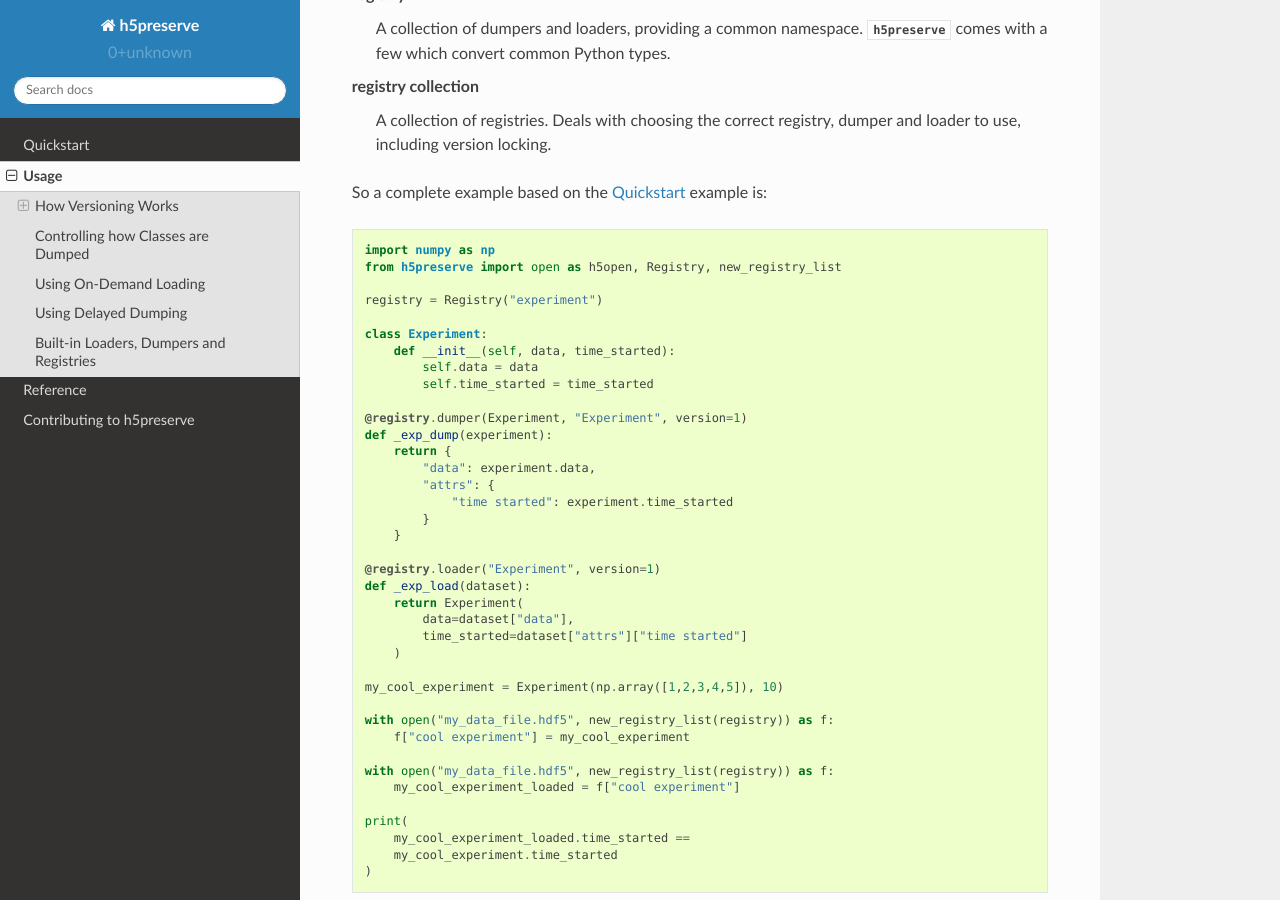
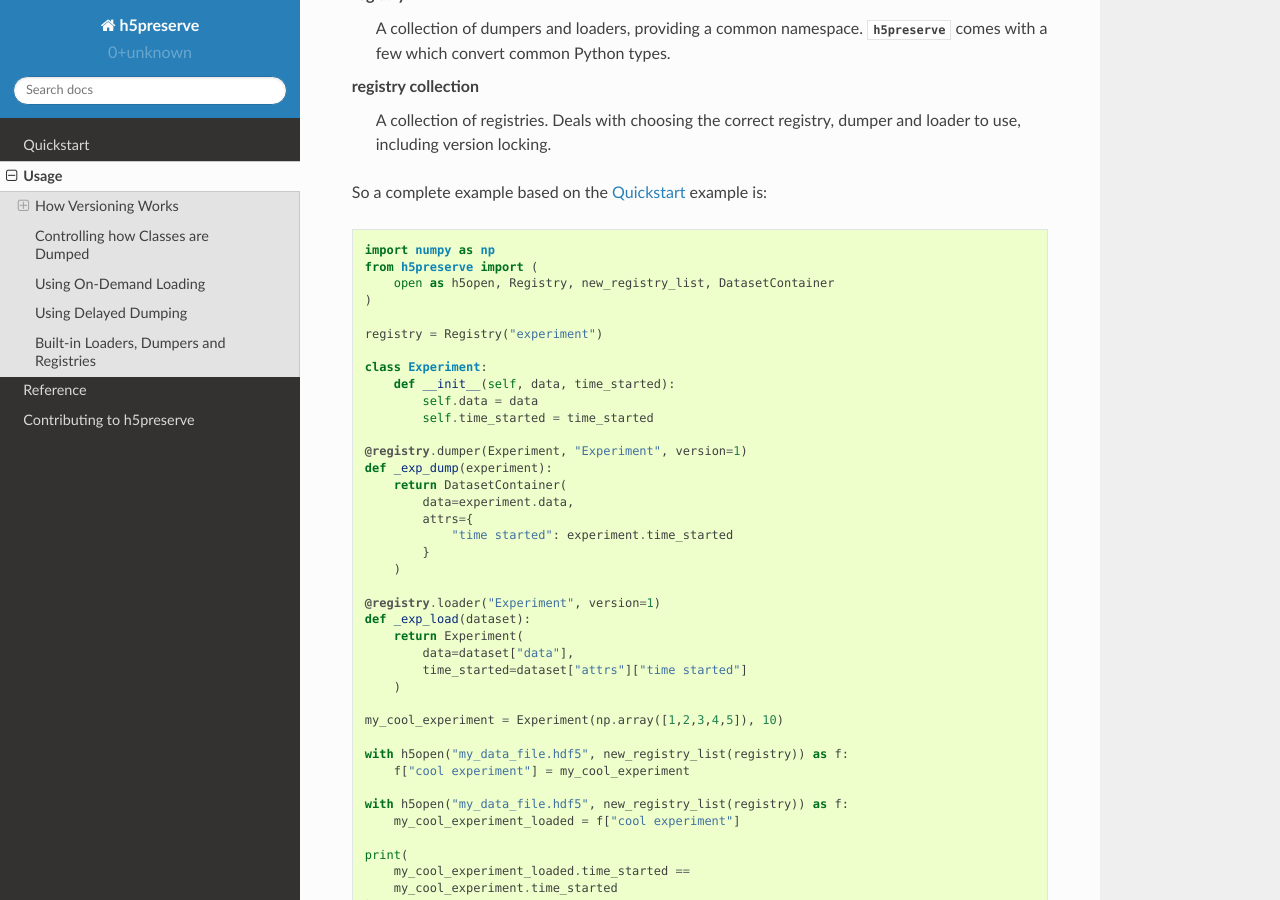
Before and after one commit to h5preserve/h5preserve, a Sphinx documentation site: the page built from docs/Usage.rst, in a window 1280 px wide and 900 px high, scrolled down 405 px. Built offline with Sphinx 7.4.7 and the Read the Docs theme 2.0.0, drawn with Linux system fonts in a browser that asks for light colours.

Commit message:
DOC: Enable doctest

```diff
--- a/docs/Usage.rst
+++ b/docs/Usage.rst
@@ -21,10 +21,14 @@
     A collection of registries. Deals with choosing the correct registry, dumper
     and loader to use, including version locking.
 
-So a complete example based on the :ref:`quickstart` example is::
+So a complete example based on the :ref:`quickstart` example is:
+
+.. testcode::
 
     import numpy as np
-    from h5preserve import open as h5open, Registry, new_registry_list
+    from h5preserve import (
+        open as h5open, Registry, new_registry_list, DatasetContainer
+    )
 
     registry = Registry("experiment")
 
@@ -35,12 +39,12 @@
 
     @registry.dumper(Experiment, "Experiment", version=1)
     def _exp_dump(experiment):
-        return {
-            "data": experiment.data,
-            "attrs": {
+        return DatasetContainer(
+            data=experiment.data,
+            attrs={
                 "time started": experiment.time_started
             }
-        }
+        )
 
     @registry.loader("Experiment", version=1)
     def _exp_load(dataset):
@@ -51,16 +55,21 @@
 
     my_cool_experiment = Experiment(np.array([1,2,3,4,5]), 10)
 
-    with open("my_data_file.hdf5", new_registry_list(registry)) as f:
+    with h5open("my_data_file.hdf5", new_registry_list(registry)) as f:
         f["cool experiment"] = my_cool_experiment
 
-    with open("my_data_file.hdf5", new_registry_list(registry)) as f:
+    with h5open("my_data_file.hdf5", new_registry_list(registry)) as f:
         my_cool_experiment_loaded = f["cool experiment"]
 
     print(
         my_cool_experiment_loaded.time_started ==
         my_cool_experiment.time_started
     )
+
+.. testoutput::
+    :hide:
+
+    True
 
 Whilst for this simple case it's probably overkill to use :py:mod:`h5preserve`, :py:mod:`h5preserve` deals
 quite easily changing requirements, such as adding additional properties to
```
Also changed, not shown: docs/Quickstart.rst (+4 -4 lines), .travis.yml, 1 other file.
